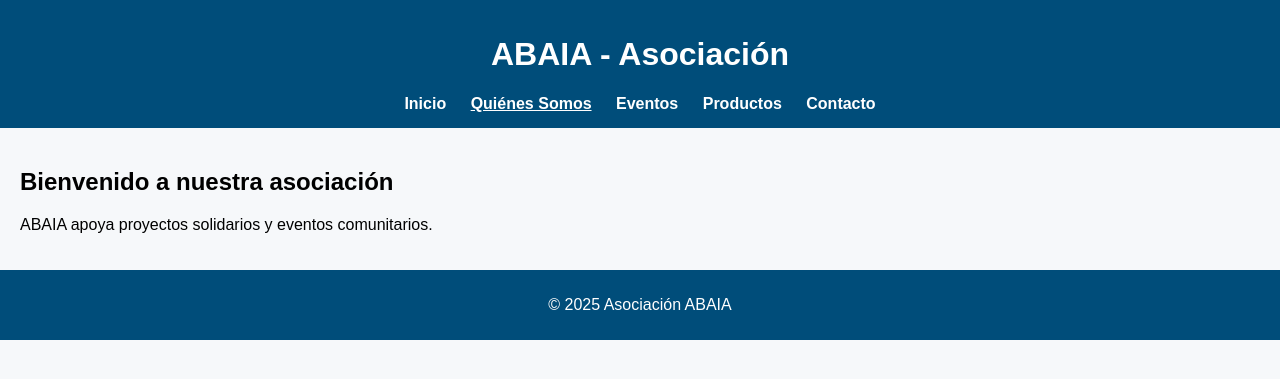
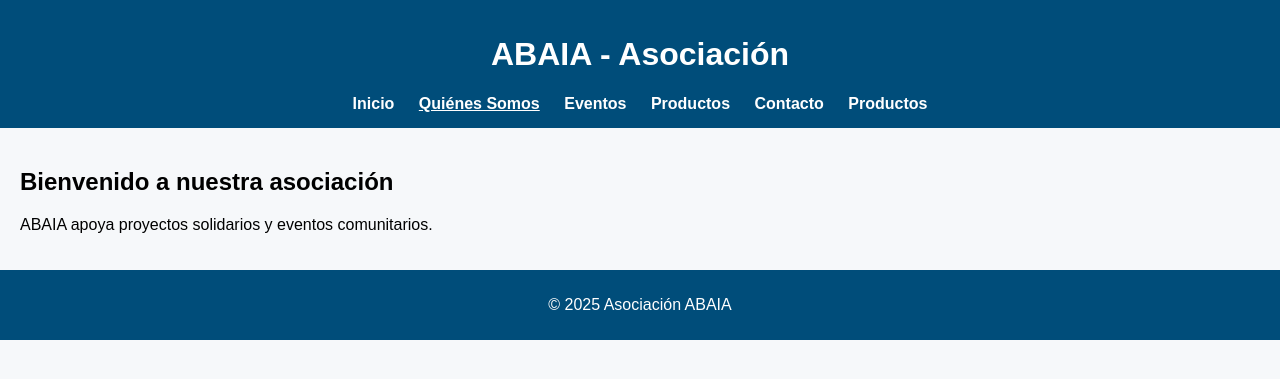
Before and after one commit to abaia-ali/abaia-web, a PHP site: page / in a window 1280 px wide. Shown: the top 379 px of the page. Run offline with PHP 8.4, Linux system fonts and the light colour scheme.

Commit message:
Update index.php

```diff
--- a/index.php
+++ b/index.php
@@ -14,6 +14,7 @@
         <a href="eventos.php">Eventos</a>
         <a href="productos.php">Productos</a>
         <a href="contacto.php">Contacto</a>
+        <a href="productos.php">Productos</a>
     </nav>
 </header>
 
```
